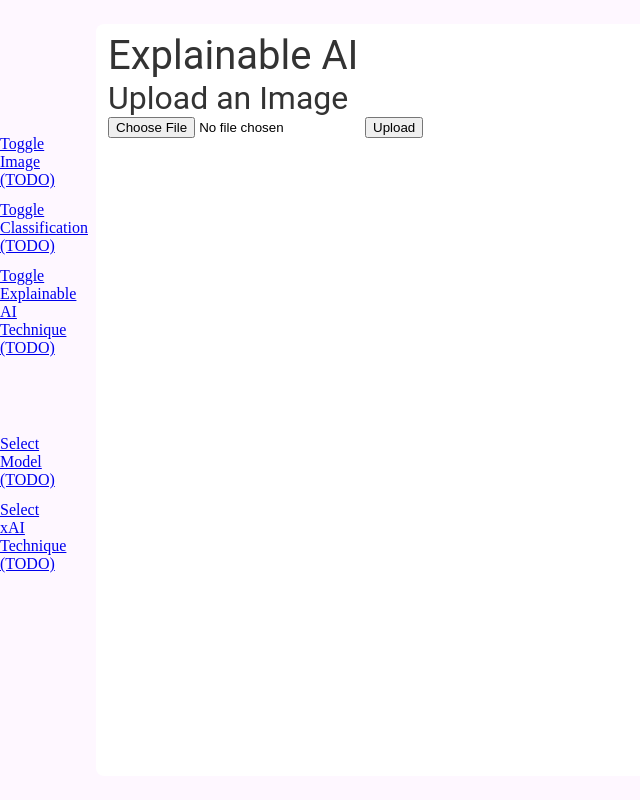
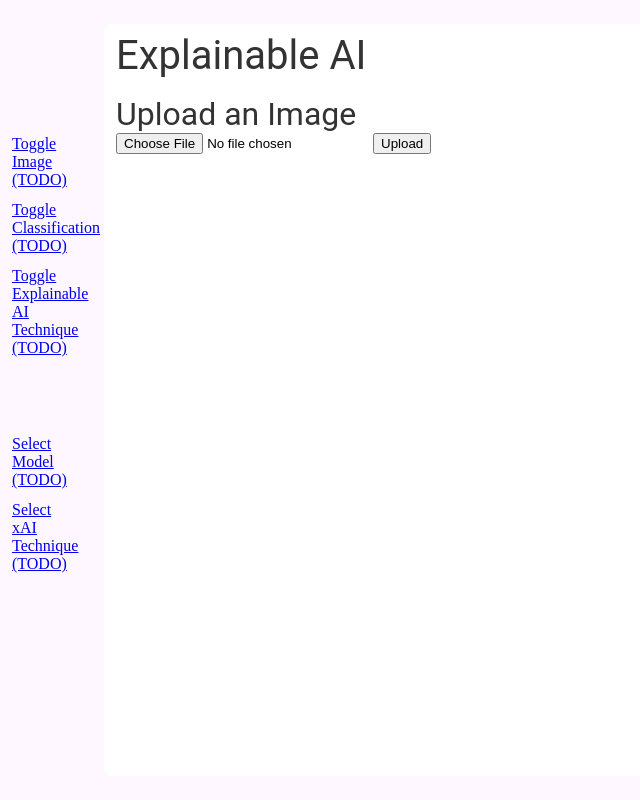
Before and after one commit to GermainGirndt/visual-explanaible-ai, a FastAPI app: page / in a window 1280 px wide. Shown: the whole page, without its empty margins (0-640 px from the left). Run offline with FastAPI, Linux system fonts and the light colour scheme.

Commit message:
containerized content into main element; improved style

```diff
--- a/src/app/views/static/css/style.css
+++ b/src/app/views/static/css/style.css
@@ -56,7 +56,7 @@ body {
   background-color: #fef7ff;
 }
 
-header {
+body > header {
   > nav {
     display: flex;
     flex-direction: column;
@@ -70,19 +70,19 @@ header {
       display: flex;
       flex-direction: column;
       justify-content: center;
-      align-items: space-around;
+      align-items: center;
       margin-bottom: 80px;
 
       > a {
         max-width: 60px;
         max-height: 76px;
-        margin-bottom: 12px;
+        margin: 0 8px 12px 12px;
       }
     }
   }
 }
 
-main {
+body > main {
   width: 100%;
   max-height: 100vh;
   margin: 24px;
@@ -90,4 +90,8 @@ main {
   padding: 8px 8px 12px 12px;
   overflow: auto;
   background-color: #ffffff;
+
+  header {
+    margin-bottom: 16px;
+  }
 }
--- a/src/app/views/templates/layout.html
+++ b/src/app/views/templates/layout.html
@@ -22,11 +22,15 @@
     </header>
 
     <main>
-      <h1>Explainable AI</h1>
+      <header>
+        <h1>Explainable AI</h1>
+      </header>
 
-      {% block content %}
-      <br />
-      {% endblock %}
+      <main class="content">
+        {% block content %}
+        <br />
+        {% endblock %}
+      </main>
     </main>
   </body>
 </html>
```
